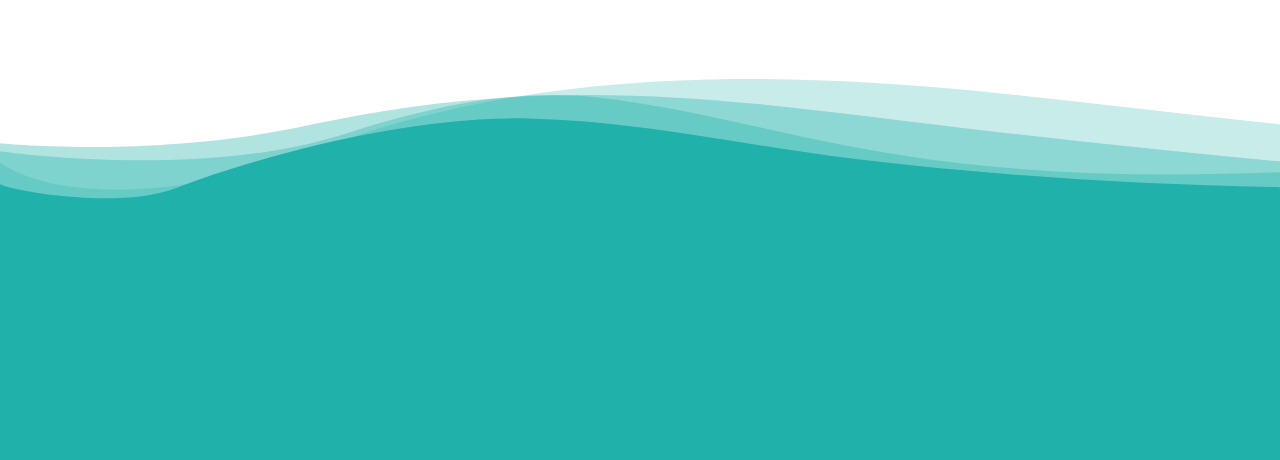
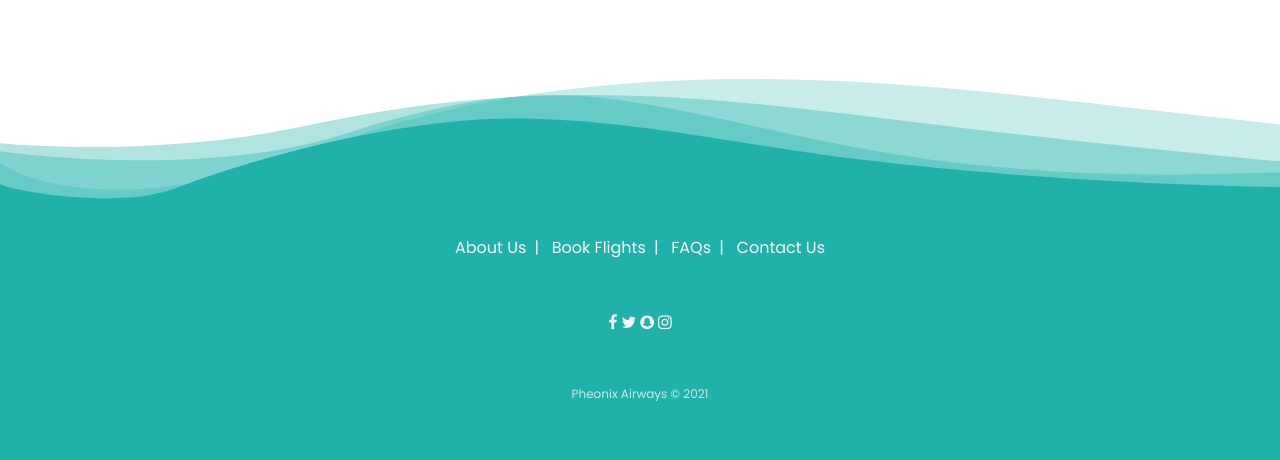
Before and after one commit to primero76/primero, a PHP site: page /phpmail/tracking.php in a window 1280 px wide. Shown: the part 1336-1796 px from the top of the page. Run offline with PHP 8.4, Linux system fonts and the light colour scheme; the visitor is signed in with stand-in values (Sample User, id 1); data that the repository does not hold is empty.

Commit message:
Update tracking.php

```diff
--- a/tracking.php
+++ b/tracking.php
@@ -122,13 +122,24 @@ else
         </div>
     </div>
 </div>
-<footer>
+
+<footer class="foot">
     <div>
-        <label> </label>
+        <br>
+        <div class="footer-content">
+           <a href="homepage.php">About Us</a>&emsp14; | &emsp14;
+            <a href="booking.php">Book Flights</a>&emsp14; | &emsp14;
+            <a href="faq.html">FAQs</a>&emsp14; | &emsp14;
+            <a href="contact.php">Contact Us</a>
+        </div>
+        <br>
+        <br>
+        <div class="icons-footer"><a href="#"><i class="fa fa-facebook"></i></a>&emsp14;<a href="#"><i class="fa fa-twitter"></i></a>&emsp14;<a href="#"><i class="fa fa-snapchat"></i></a>&emsp14;<a href="#"><i class="fa fa-instagram"></i></a></div>
+        <br>
+        <br>
+        <p class="copyright">Pheonix Airways © 2021</p>
     </div>
 
 </footer>
-
 </body>
-
 </html>
```
Lines whose indentation alone changed are shown as unchanged.
